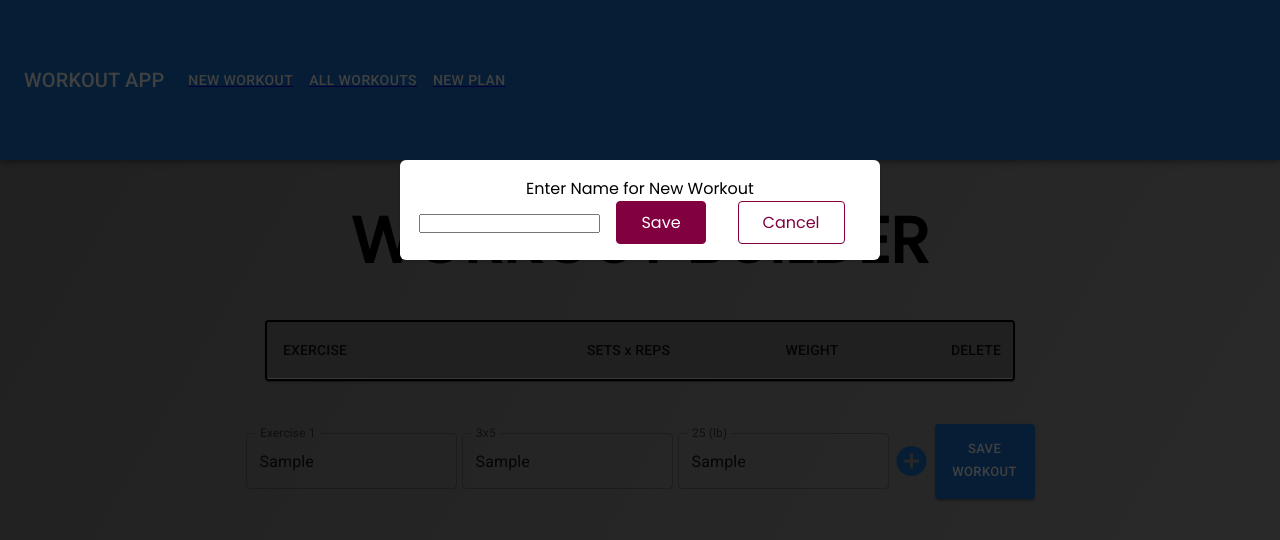
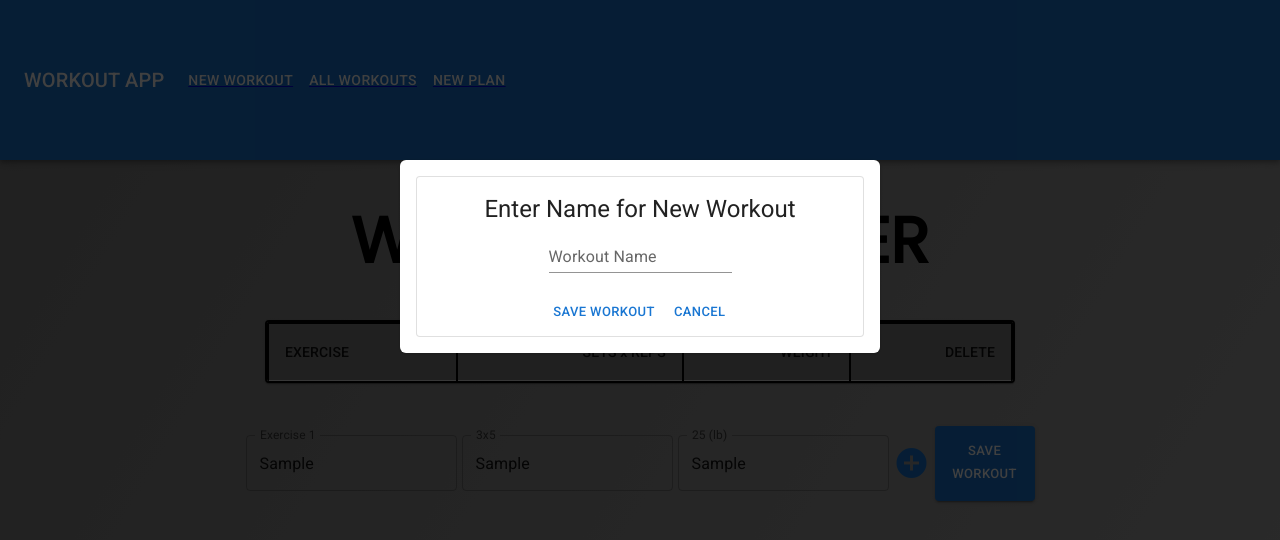
Before and after one commit to CharlesCarr/react-workout-app, a React (Create React App) app: page / in a window 1280 px wide. Both pictures are taken after typing "Sample", "Sample", "Sample" into the empty fields and a click on the button "SAVE WORKOUT". Shown: the top 540 px of the page. Built offline with nearby package versions, Linux system fonts and the light colour scheme.

Commit message:
add material ui component styling

```diff
--- a/src/App.css
+++ b/src/App.css
@@ -174,10 +174,15 @@
   align-items: center;
 }
 
-.workoutTableContainer {
+.workoutTableContainer, .table-cell {
   border: 2px solid black;
 }
 
 .workoutTable {
   background-color: grey;
 }
+
+.confirm-btn-container {
+  display: flex;
+  justify-content: center;
+}
--- a/src/components/CompletedWorkout.js
+++ b/src/components/CompletedWorkout.js
@@ -1,14 +1,25 @@
+import TableBody from '@mui/material/TableBody';
+import TableRow from '@mui/material/TableRow';
+import TableCell from '@mui/material/TableCell';
+
 function CompletedWorkout(props) {
-    return (
-        <div className="todo-container">
-        <ul className="todo-list">
-          <div className="todo">
-            <li className="todo-item">{props.ind.exercise}</li>
+  return (
+    <TableBody>
+      <TableRow sx={{ "&:last-child td, &:last-child th": { border: 0 } }}>
+        <TableCell className="table-cell" component="th" scope="row">
+          {props.ind.exercise}
+        </TableCell>
+        <TableCell className="table-cell" component="th" scope="row">
+          {props.ind.setsreps}
+        </TableCell>
+        <TableCell className="table-cell" component="th" scope="row">
+          {props.ind.weight}
+        </TableCell>
+        {/* <li className="todo-item">{props.ind.exercise}</li>
             <li className="todo-item">{props.ind.setsreps}</li>
-            <li className="todo-item">{props.ind.weight}</li>
-          </div>
-        </ul>
-      </div>
-    )
+            <li className="todo-item">{props.ind.weight}</li> */}
+      </TableRow>
+    </TableBody>
+  );
 }
 export default CompletedWorkout;
--- a/src/components/Modal.js
+++ b/src/components/Modal.js
@@ -1,22 +1,11 @@
-import React, { useState } from "react";
-// import Box from "@mui/material/Box";
-// import Modal from "@mui/material/Modal";
-// import Fade from "@mui/material/Fade";
-// import Button from "@mui/material/Button";
-// import Backdrop from "@mui/material/Backdrop";
-// import Typography from "@mui/material/Typography";
-
-// const style = {
-//   position: "absolute",
-//   top: "50%",
-//   left: "50%",
-//   transform: "translate(-50%, -50%)",
-//   width: 400,
-//   bgcolor: "background.paper",
-//   border: "2px solid #000",
-//   boxShadow: 24,
-//   p: 4,
-// };
+import * as React from "react";
+import Box from "@mui/material/Box";
+import Card from "@mui/material/Card";
+import CardActions from "@mui/material/CardActions";
+import CardContent from "@mui/material/CardContent";
+import Button from "@mui/material/Button";
+import Typography from "@mui/material/Typography";
+import TextField from '@mui/material/TextField';
 
 function CustomModal(props) {
   // Material UI below
@@ -51,16 +40,37 @@ function CustomModal(props) {
     console.log(props.todos);
   };
 
+  const bull = (
+    <Box
+      component="span"
+      sx={{ display: "inline-block", mx: "2px", transform: "scale(0.8)" }}
+    >
+      •
+    </Box>
+  );
+
+  const card = (
+    <React.Fragment className="modal-container">
+      <CardContent>
+        <Typography variant="h5" component="div">
+        Enter Name for New Workout
+        </Typography>
+
+        <TextField id="filled-basic" label="Workout Name" variant="standard" />
+
+      </CardContent>
+      <CardActions className="confirm-btn-container">
+        <Button size="small" onClick={saveHandler}>Save Workout</Button>
+        <Button size="small" onClick={props.onClick}>Cancel</Button>
+      </CardActions>
+    </React.Fragment>
+  );
+
   return (
     <div className="modal">
-      <p>Enter Name for New Workout</p>
-      <input></input>
-      <button className="btn" onClick={saveHandler}>
-        Save
-      </button>
-      <button className="btn btn--alt" onClick={props.onClick}>
-        Cancel
-      </button>
+      <Box sx={{ minWidth: 275 }}>
+        <Card variant="outlined">{card}</Card>
+      </Box>
     </div>
   );
 }
--- a/src/components/Todo.js
+++ b/src/components/Todo.js
@@ -14,10 +14,10 @@ const Todo = ({ exercise, setsreps, weight, todo, todos, setTodos, index }) => {
     <Draggable draggableId={todo.id.toString()} index={index}>
     {(provided) => (
     <TableRow {...provided.draggableProps} {...provided.dragHandleProps} ref={provided.innerRef} sx={{ '&:last-child td, &:last-child th': { border: 0 } }}>
-      <TableCell className="todo-item" component="th" scope="row">{exercise}</TableCell>
-      <TableCell className="todo-item" align="right">{setsreps}</TableCell>
-      <TableCell className="todo-item" align="right"> {weight} </TableCell>
-      <TableCell onClick={deleteHandler} className="trash-btn">
+      <TableCell className="table-cell" component="th" scope="row">{exercise}</TableCell>
+      <TableCell className="table-cell" align="right">{setsreps}</TableCell>
+      <TableCell className="table-cell" align="right"> {weight} </TableCell>
+      <TableCell onClick={deleteHandler} className="table-cell" className="trash-btn">
         <i className="fas fa-trash"></i>
       </TableCell>
     </TableRow>
--- a/src/components/Workout.js
+++ b/src/components/Workout.js
@@ -1,5 +1,14 @@
 import CompletedWorkout from "../components/CompletedWorkout";
 import Heading from "./Heading";
+
+// Import Material UI Components
+import Button from '@mui/material/Button';
+import Table from '@mui/material/Table';
+import TableContainer from '@mui/material/TableContainer';
+import TableHead from '@mui/material/TableHead';
+import Paper from '@mui/material/Paper';
+import TableRow from '@mui/material/TableRow';
+import TableCell from '@mui/material/TableCell';
 
 function Workout(props) {
   // console.log(props.fullWorkout);
@@ -11,10 +20,21 @@ function Workout(props) {
       {/* Title of Workout */}
       <h2>{props.test.title}</h2>
 
-      <Heading />
+      {/* <Heading /> */}
+      <TableContainer className="workoutTableContainer" component={Paper}  sx={{ maxWidth: 750 }}>
+      <Table className="workoutTable" sx={{ maxWidth: 750 }} aria-label="simple table">
+        <TableHead>
+          <TableRow>
+            <TableCell className="table-cell">EXERCISE</TableCell>
+            <TableCell className="table-cell" align="right">SETS x REPS</TableCell>
+            <TableCell className="table-cell" align="right">WEIGHT</TableCell>
+          </TableRow>
+        </TableHead>
+
 
       {props.test.testFullWorkouts.map((individual) => {
         console.log(individual);
+
 
         return individual.map((ind) => {
           console.log(ind);
@@ -22,6 +42,9 @@ function Workout(props) {
           return <CompletedWorkout ind={ind} key={ind.id}/>;
         });
       })}
+      </Table>
+      </TableContainer>
+
     </div>
   );
 }
--- a/src/pages/NewWorkout.js
+++ b/src/pages/NewWorkout.js
@@ -77,14 +77,14 @@ function NewWorkoutPage(props) {
       </header>
 
       {/* <Heading /> */}
-      <TableContainer className="workoutTableContainer" component={Paper}  sx={{ minWidth: 750, maxWidth: 750 }}>
-      <Table className="workoutTable" sx={{ minWidth: 750, maxWidth: 750 }} aria-label="simple table">
+      <TableContainer className="workoutTableContainer" component={Paper}  sx={{ maxWidth: 750 }}>
+      <Table className="workoutTable" sx={{ maxWidth: 750 }} aria-label="simple table">
         <TableHead>
           <TableRow>
-            <TableCell>EXERCISE</TableCell>
-            <TableCell align="right">SETS x REPS</TableCell>
-            <TableCell align="right">WEIGHT</TableCell>
-            <TableCell align="right">DELETE</TableCell>
+            <TableCell className="table-cell">EXERCISE</TableCell>
+            <TableCell className="table-cell" align="right">SETS x REPS</TableCell>
+            <TableCell className="table-cell" align="right">WEIGHT</TableCell>
+            <TableCell className="table-cell" align="right">DELETE</TableCell>
           </TableRow>
         </TableHead>
 
```
